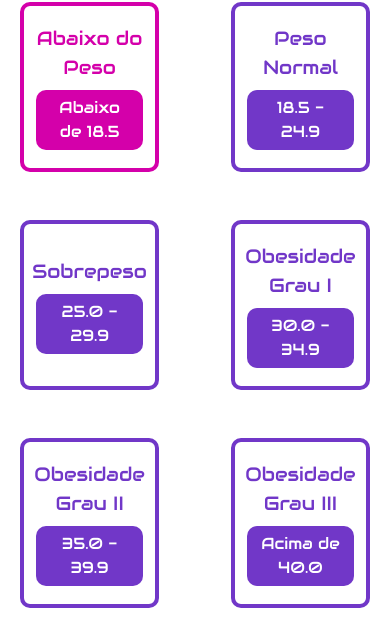
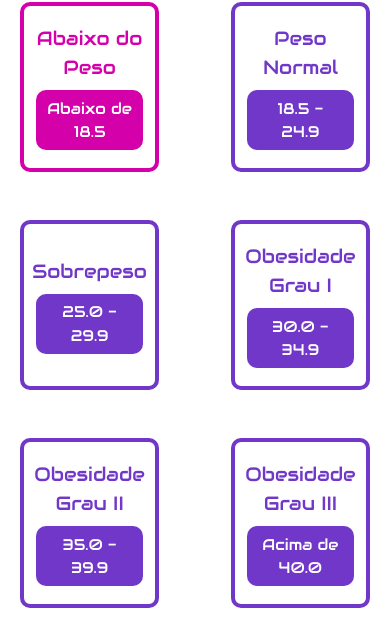
Before and after one commit to albuquerque-katarine/next-react-calculadora-imc, a Next.js app: page / in a window 390 px wide. Shown: the part 715-1345 px from the top of the page. Built offline with nearby package versions, Linux system fonts and the light colour scheme.

Commit message:
Atualizar o ItensClassificar.css

```diff
--- a/src/pages/components/ItensClassificacao/ItensClassificar.css
+++ b/src/pages/components/ItensClassificacao/ItensClassificar.css
@@ -101,6 +101,6 @@
   }
 
   .item_classificar h5 {
-    font-size: 1rem;
+    font-size: 0.97rem;
   }
 }
```
